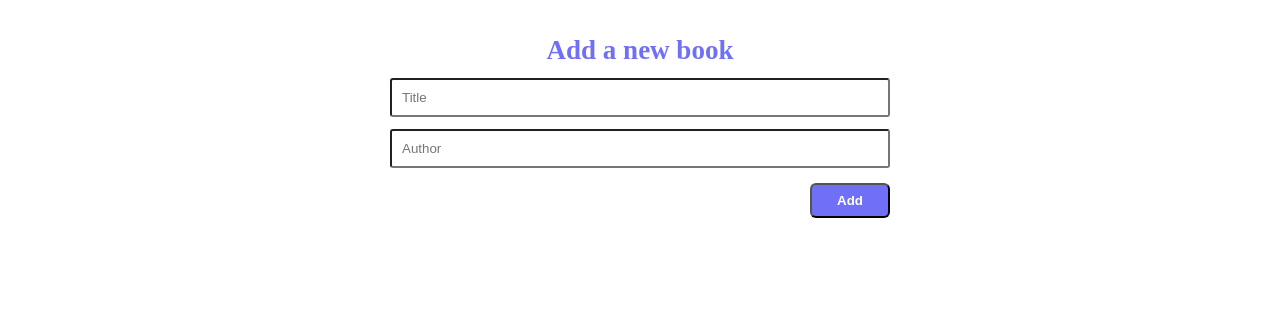
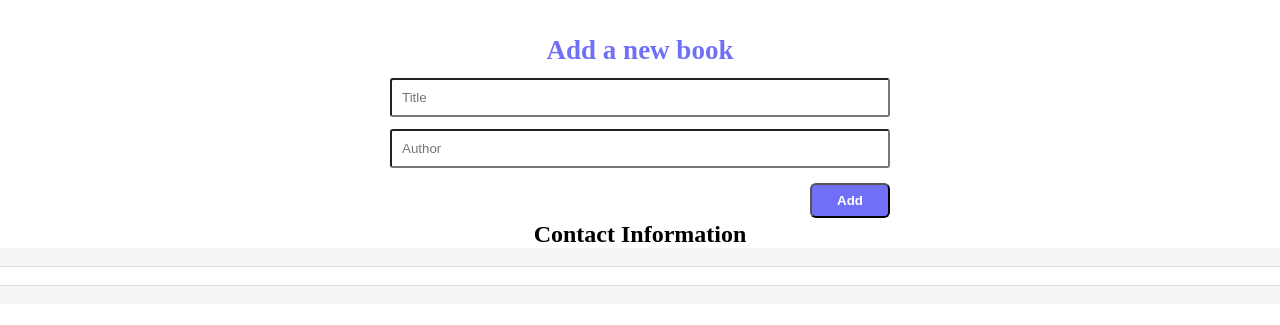
Before and after one commit to denisdiaconu/awesome_books, a website: page index.html in a window 1280 px wide. Shown: the part 85-410 px from the top of the page. Drawn offline with Linux system fonts and the light colour scheme.

Commit message:
Add info section

```diff
--- a/index.html
+++ b/index.html
@@ -22,7 +22,18 @@
         </div>
       </div>
     </section>
-    <section id="info"></section>
+    <section id="info">
+      <div>
+        <h2>Contact Information</h2>
+        <p></p>
+        <ul>
+          <li></li>
+          <li></li>
+          <li></li>
+        </ul>
+      </div>
+    </section>
+
     <script src="./src/js/index.js"></script>
   </body>
 </html>
```
